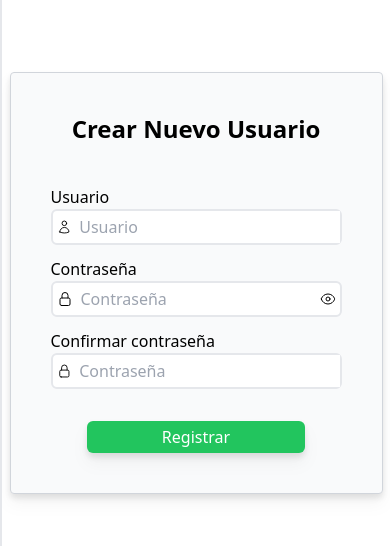
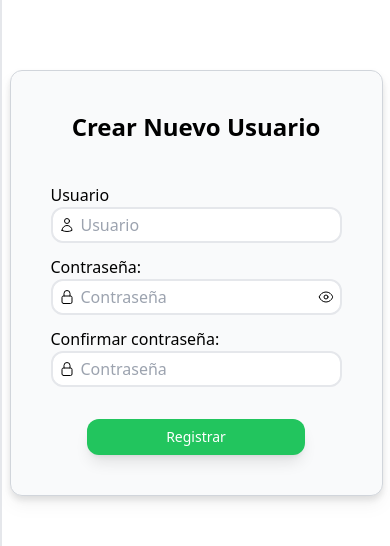
Before and after one commit to ISPP-07/frontend-acat, a Next.js app: page /create-user in a window 390 px wide. Shown: the part 139-685 px from the top of the page. Built offline with nearby package versions, Linux system fonts and the light colour scheme.

Commit message:
feat: CreateUserForm is now responsive

```diff
--- a/src/app/components/CreateUserForm.jsx
+++ b/src/app/components/CreateUserForm.jsx
@@ -3,6 +3,7 @@
 import React, { useState } from 'react'
 /* eslint-enable no-unused-vars */
 import Link from 'next/link'
+import ButtonText from './buttonText'
 function CreateUserForm() {
 	const [showPassword, setShowPassword] = useState(false)
 
@@ -10,21 +11,21 @@ function CreateUserForm() {
 		setShowPassword(!showPassword)
 	}
 	return (
-		<div className="flex flex-col bg-gray-50 rounded p-10 drop-shadow-lg border border-gray-300">
+		<div className="flex flex-col bg-gray-50 rounded-xl p-10 drop-shadow-lg border border-gray-300">
 			<h1 className="mb-10 text-center font-poppins text-2xl">
 				<strong>Crear Nuevo Usuario</strong>
 			</h1>
 			<div className="flex flex-col gap-3">
 				<article className="flex flex-col">
 					<label htmlFor="username">Usuario</label>
-					<div className="flex items-center border-2 rounded-md border-gray-200 bg-white">
+					<div className="flex items-center border-2 rounded-xl border-gray-200 bg-white">
 						<svg
 							xmlns="http://www.w3.org/2000/svg"
 							fill="none"
 							viewBox="0 0 24 24"
 							strokeWidth="1.5"
 							stroke="currentColor"
-							className="w-4 h-4 m-1"
+							className="w-4 h-4 left-11 m-1 absolute"
 						>
 							<path
 								strokeLinecap="round"
@@ -37,20 +38,20 @@ function CreateUserForm() {
 							id="username"
 							name="username"
 							placeholder="Usuario"
-							className="p-1 w-full"
+							className="p-1 pl-7 w-full rounded-xl"
 						/>
 					</div>
 				</article>
 				<article className="flex flex-col">
-					<label htmlFor="password">Contraseña</label>
-					<div className="flex items-center border-2 rounded-md border-gray-200 bg-white">
+					<label htmlFor="password">Contraseña:</label>
+					<div className="flex items-center border-2 rounded-xl border-gray-200 bg-white">
 						<svg
 							xmlns="http://www.w3.org/2000/svg"
 							fill="none"
 							viewBox="0 0 24 24"
 							strokeWidth="1.5"
 							stroke="currentColor"
-							className="w-4 h-4 m-1"
+							className="absolute left-11 w-4 h-4 m-1"
 						>
 							<path
 								strokeLinecap="round"
@@ -63,7 +64,7 @@ function CreateUserForm() {
 							id="password"
 							name="password"
 							placeholder="Contraseña"
-							className="p-1"
+							className="p-1 pl-7 pr-7 w-full rounded-xl"
 							data-testid="password-input"
 						/>
 						{showPassword ? (
@@ -73,7 +74,7 @@ function CreateUserForm() {
 								viewBox="0 0 24 24"
 								strokeWidth="1.5"
 								stroke="currentColor"
-								className="w-4 h-4 m-1 cursor-pointer"
+								className="absolute right-11 w-4 h-4 m-1 cursor-pointer bg-white"
 								onClick={togglePassword}
 								data-testid="toggle-button"
 							>
@@ -90,7 +91,7 @@ function CreateUserForm() {
 								viewBox="0 0 24 24"
 								strokeWidth="1.5"
 								stroke="currentColor"
-								className="w-4 h-4 m-1 cursor-pointer"
+								className="absolute right-11 w-4 h-4 m-1 cursor-pointer"
 								onClick={togglePassword}
 								data-testid="toggle-button"
 							>
@@ -109,15 +110,15 @@ function CreateUserForm() {
 					</div>
 				</article>
 				<article className="flex flex-col">
-					<label htmlFor="confirm-password">Confirmar contraseña</label>
-					<div className="flex items-center border-2 rounded-md border-gray-200 bg-white">
+					<label htmlFor="confirm-password">Confirmar contraseña:</label>
+					<div className="flex items-center border-2 rounded-xl border-gray-200 bg-white">
 						<svg
 							xmlns="http://www.w3.org/2000/svg"
 							fill="none"
 							viewBox="0 0 24 24"
 							strokeWidth="1.5"
 							stroke="currentColor"
-							className="w-4 h-4 m-1"
+							className="absolute left-11 w-4 h-4 m-1"
 						>
 							<path
 								strokeLinecap="round"
@@ -126,21 +127,22 @@ function CreateUserForm() {
 							/>
 						</svg>
 						<input
-							type={'password'}
+							type="password"
 							id="confirm-password"
 							name="confirm-password"
 							placeholder="Contraseña"
-							className="p-1 w-full"
-							data-testid="password2-input"
+							className="p-1 pl-7 w-full rounded-xl"
+							data-testid="password-input"
 						/>
 					</div>
 				</article>
 				<div className="flex items-center justify-center gap-5 mt-5">
-					<Link
-						href="create-user"
-						className="bg-green-500 rounded-md drop-shadow-lg p-1 cursor-pointer text-white w-3/4 text-center"
-					>
-						Registrar
+					<Link href="create-user" className=" w-full text-center">
+						<ButtonText
+							text="Registrar"
+							color="bg-green-500"
+							moreStyles={'w-3/4 hover:bg-green-700 hover:cursor-pointer'}
+						/>
 					</Link>
 				</div>
 			</div>
--- /dev/null
+++ b/src/app/components/buttonIcon.jsx
@@ -0,0 +1,22 @@
+/* eslint-disable no-unused-vars */
+import React from 'react'
+/* eslint-enable no-unused-vars */
+import Image from 'next/image'
+
+export default function ButtonIcon({
+	iconpath,
+	iconWidth = 18,
+	iconHeight = 18,
+	handleClick,
+	color,
+	border
+}) {
+	return (
+		<button
+			className={`${color} rounded-full text-white p-2 shadow-lg ${border}`}
+			onClick={handleClick}
+		>
+			<Image src={iconpath} width={iconWidth} height={iconHeight} />
+		</button>
+	)
+}
--- /dev/null
+++ b/src/app/components/buttonText.jsx
@@ -0,0 +1,21 @@
+/* eslint-disable no-unused-vars */
+import React from 'react'
+/* eslint-enable no-unused-vars */
+
+export default function ButtonText({
+	text,
+	handleClick,
+	px,
+	color,
+	isRounded,
+	moreStyles
+}) {
+	return (
+		<button
+			className={`${color} px-${px} ${isRounded ? 'rounded-full' : 'rounded-xl'} text-white text-sm p-2 shadow-lg ${moreStyles}`}
+			onClick={handleClick}
+		>
+			{text}
+		</button>
+	)
+}
```
